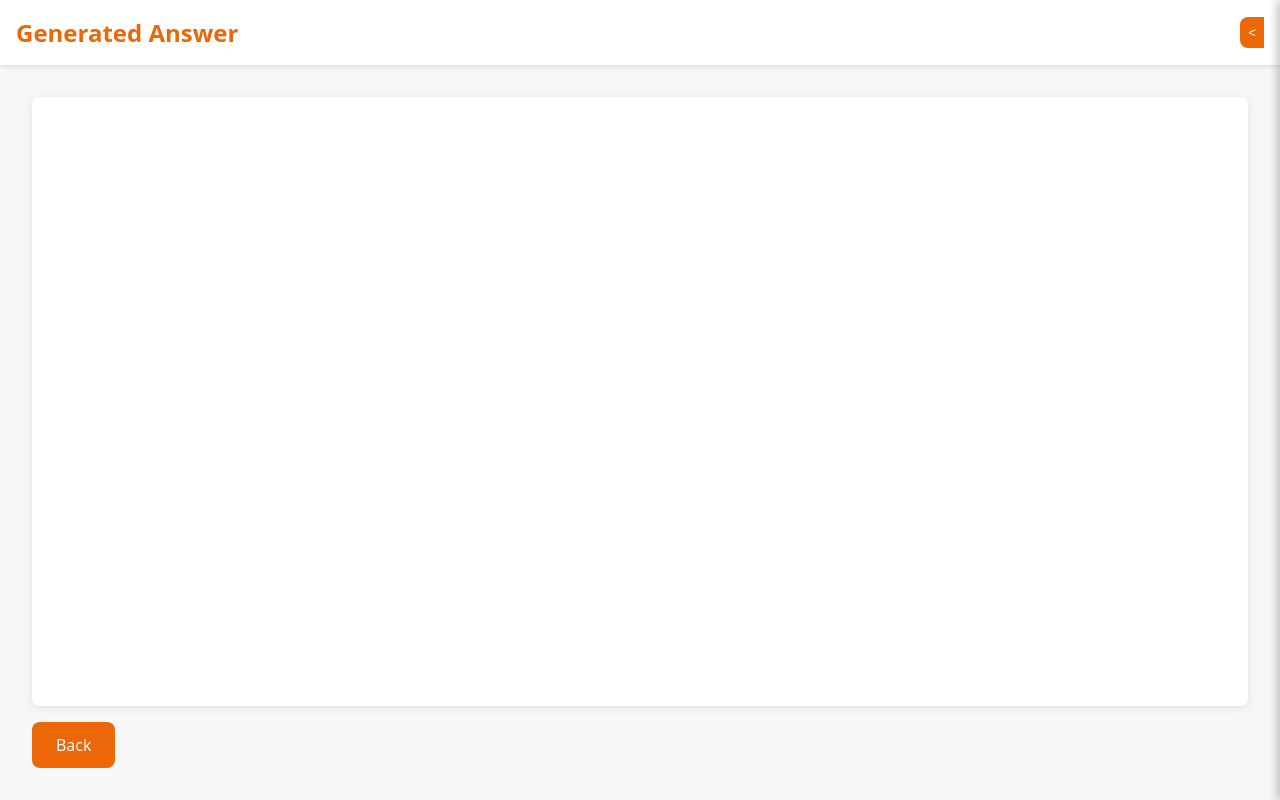
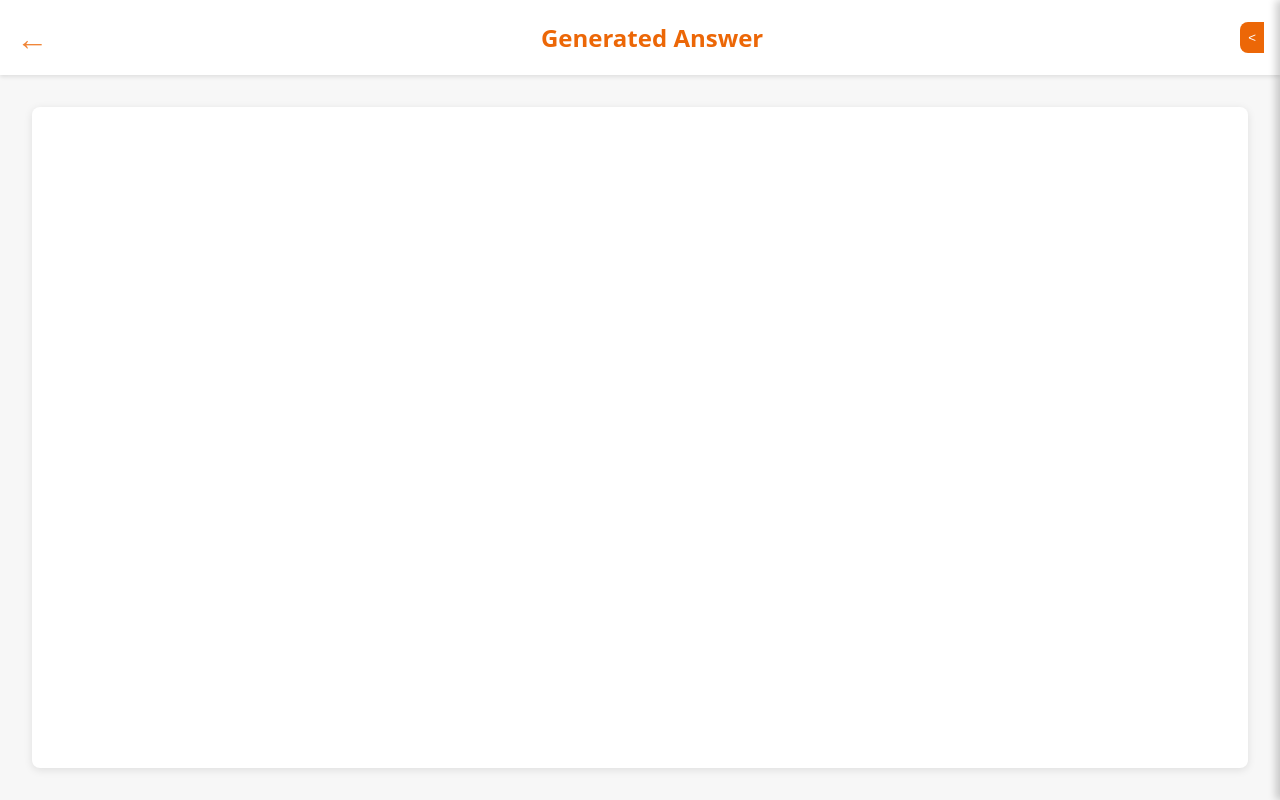
Before and after one commit to gbvolkov/llm_anonimized, a Flask app: template templates/result.html in a window 1280 px wide. Run offline with Flask 2, Linux system fonts and the light colour scheme; the template is opened without the code that fills it, so the values that code supplies are empty.

Commit message:
Final design.

```diff
--- a/static/css/style.css
+++ b/static/css/style.css
@@ -182,7 +182,7 @@ body {
   position: fixed;
   top: 0;
   right: 0;
-  width: 320px;
+  width: 40%;
   height: 100vh;
   background: var(--card-bg);
   box-shadow: -4px 0 8px rgba(0,0,0,0.2);
@@ -319,3 +319,23 @@ form.form-full-height {
   height: 100%;
   display: block;
 }
+/* Back Icon in Header */
+ .header-container {
+   display: flex;             /* ensure flex flow */
+   align-items: center;
+   justify-content: space-between;
+   /* no position:relative */
+ }
+ .back-icon {
+   position: relative;
+   margin-right: 16px;
+   font-weight: bold;
+   font-size: 2rem;
+   color: var(--primary);
+   opacity: 0.8;
+   transition: opacity var(--transition), color var(--transition);
+   text-decoration: none;
+ }
+.back-icon:hover {
+  opacity: 1;
+}
--- a/templates/result.html
+++ b/templates/result.html
@@ -10,6 +10,8 @@
   <!-- Sticky Header -->
   <header class="header">
     <div class="header-container">
+      <!-- Back Icon Button -->
+      <a href="{{ url_for('main_bp.index') }}" class="back-icon" aria-label="Back">&#8592;</a>
       <h1>Generated Answer</h1>
       <button id="toggle-slider" class="toggle-btn" aria-label="Toggle details panel">&lt;</button>
     </div>
@@ -23,9 +25,6 @@
       <!-- Scrollable answer card -->
       <div id="answer-content" class="answer-card"></div>
     </section>
-
-    <!-- Back Button: uses session-stored user_request -->
-    <a href="{{ url_for('main_bp.index') }}" class="btn btn-back">Back</a>
   </main>
 
   <!-- Off-canvas Slider Panel -->
```
